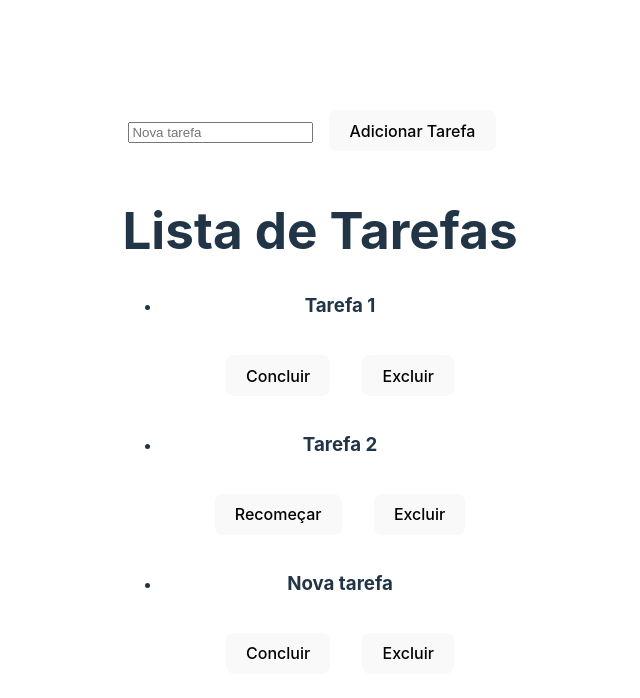
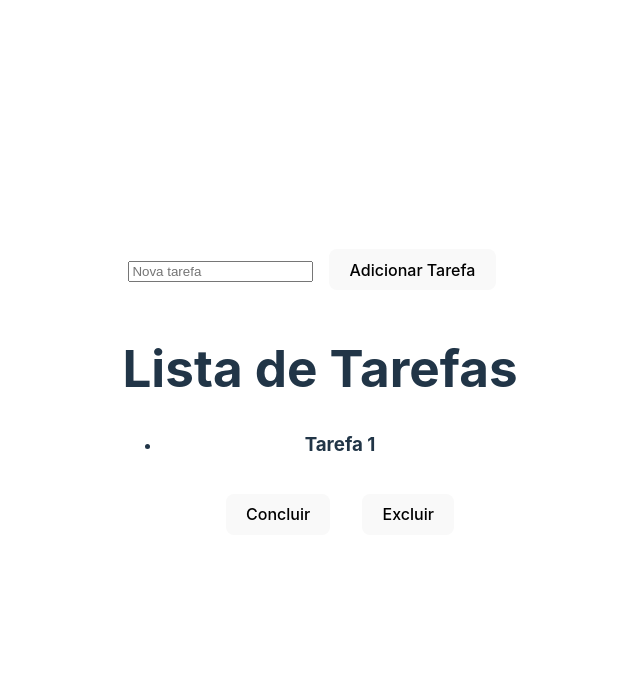
Before and after one commit to RaphaBrito/react-todo-crud, a React (Vite) app: page / in a window 1280 px wide. Shown: the top 698 px of the page, without its empty margins (320-960 px from the left). Built offline with nearby package versions, Linux system fonts and the light colour scheme; data requests are answered from the project's data file.

Commit message:
Adicionando funcionalidade para deletar tarefas

```diff
--- a/db.json
+++ b/db.json
@@ -4,16 +4,6 @@
       "id": 1,
       "text": "Tarefa 1",
       "completed": false
-    },
-    {
-      "id": 2,
-      "text": "Tarefa 2",
-      "completed": true
-    },
-    {
-      "text": "Nova tarefa",
-      "completed": false,
-      "id": 3
     }
   ]
 }
--- a/src/App.tsx
+++ b/src/App.tsx
@@ -7,10 +7,13 @@ function App() {
   const [newTodo, setNewTodo] = useState("");
 
   useEffect(() => {
+    getTodos();
+  }, []);
+
+  const getTodos = () =>
     fetch("http://localhost:5000/todos")
       .then((response) => response.json())
       .then((data) => setTodos(data));
-  }, []);
 
   const handleCreateTodo = () => {
     fetch("http://localhost:5000/todos", {
@@ -25,6 +28,16 @@ function App() {
         setTodos([...todos, data]);
         setNewTodo("");
       });
+  };
+
+  const handleDeleteTodo = (todo: Todo) => {
+    fetch(`http://localhost:5000/todos/${todo.id}`, {
+      method: "DELETE",
+      headers: {
+        "Content-Type": "application/json",
+      },
+      body: JSON.stringify({ text: newTodo, completed: false }),
+    }).then(getTodos);
   };
 
   return (
@@ -42,8 +55,10 @@ function App() {
           <li key={todo.id}>
             <h3>{todo.text}</h3>
             <div className="item-buttons">
-              <button>{todo.completed ? "Recomeçar" : "Concluir"}</button>
-              <button>Excluir</button>
+              <button onClick={() => handleUpdateTodo(todo)}>
+                {todo.completed ? "Recomeçar" : "Concluir"}
+              </button>
+              <button onClick={() => handleDeleteTodo(todo)}>Excluir</button>
             </div>
           </li>
         ))}
```
